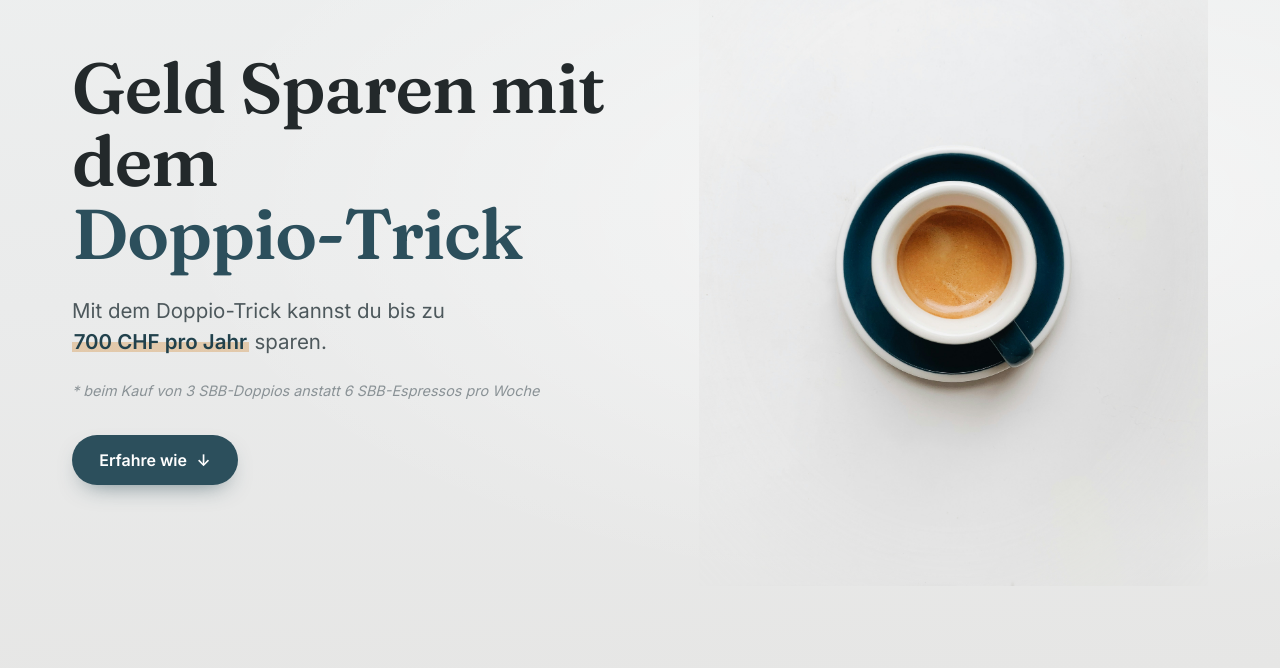
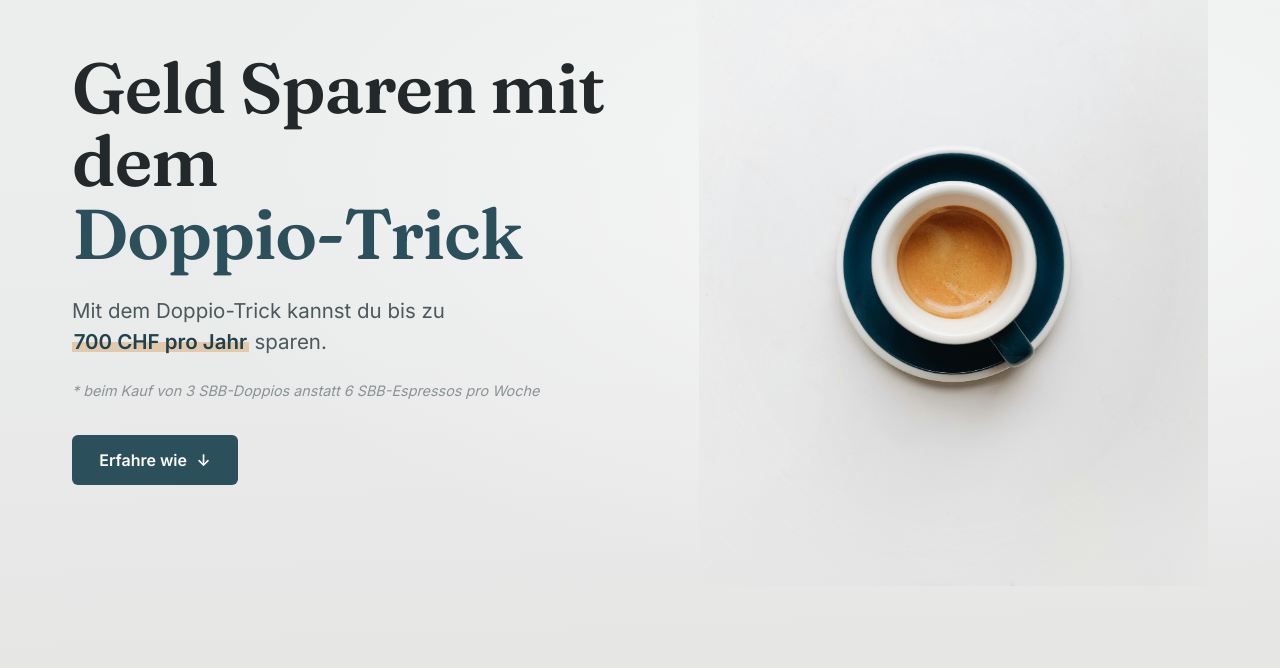
Before and after one commit to InvinciblenowYT/doppio-trick-sync, a Nuxt app: page / in a window 1280 px wide. Shown: the part 132-800 px from the top of the page. Built offline with nearby package versions, Linux system fonts and the light colour scheme.

Commit message:
Toned down button & savings highlight

```diff
--- a/app/app.vue
+++ b/app/app.vue
@@ -241,23 +241,17 @@ a:not(.hero__cta):hover {
   gap: 0.6rem;
   margin-top: 2.25rem;
   padding: 0.95rem 1.7rem;
-  border-radius: 999px;
+  border-radius: 6px;
   background: var(--teal);
   color: #fff;
   font-size: 1rem;
   font-weight: 600;
   text-decoration: none;
-  box-shadow: 0 10px 24px -12px rgba(33, 65, 76, 0.7);
-  transition:
-    background 0.2s ease,
-    transform 0.2s ease,
-    box-shadow 0.2s ease;
+  transition: background 0.2s ease;
 }
 
 .hero__cta:hover {
   background: var(--teal-dark);
-  transform: translateY(-2px);
-  box-shadow: 0 16px 30px -12px rgba(33, 65, 76, 0.75);
 }
 
 .hero__cta-arrow {
@@ -436,9 +430,11 @@ a:not(.hero__cta):hover {
 }
 
 .saving {
-  display: inline-block;
+  padding: 0.05em 0.25em;
+  margin-right: -0.25em;
   font-weight: 700;
-  color: var(--teal);
+  color: var(--teal-dark);
+  background: linear-gradient(rgba(216, 155, 85, 0.42), rgba(216, 155, 85, 0.42)) no-repeat 0 85% / 100% 45%;
 }
 
 .content .table-note {
@@ -584,7 +580,7 @@ a:not(.hero__cta):hover {
     }
 
     .saving {
-      animation: pop linear both;
+      animation: underline linear both;
       animation-timeline: view();
       animation-range: entry 50% cover 35%;
     }
@@ -605,13 +601,6 @@ a:not(.hero__cta):hover {
   }
 }
 
-@keyframes pop {
-  from {
-    transform: scale(0.85);
-    opacity: 0;
-  }
-}
-
 @media (prefers-reduced-motion: reduce) {
   html {
     scroll-behavior: auto;
```
